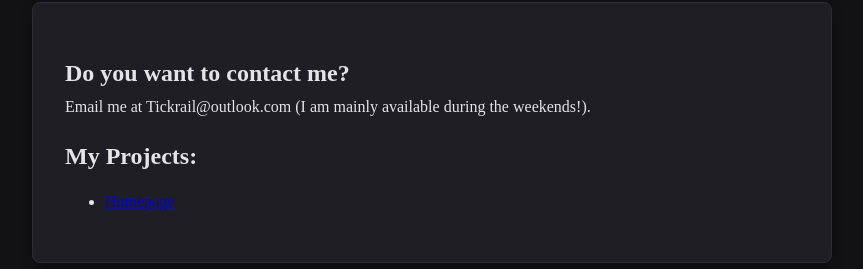
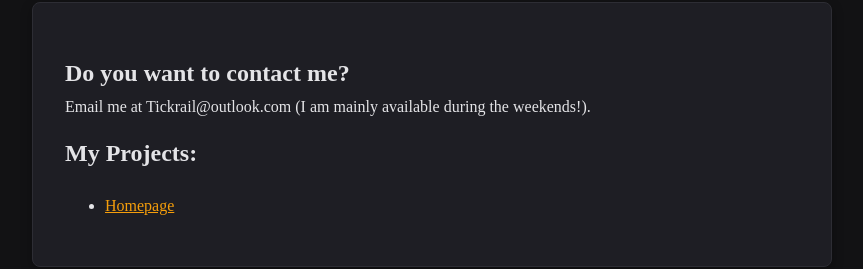
Before and after one commit to Tickrail/Tickrail.github.io, a plain HTML site: page index.html in a window 1280 px wide. Shown: the part 237-506 px from the top of the page, without its empty margins (208-1071 px from the left). Drawn offline with Linux system fonts and the light colour scheme.

Commit message:
Refactor index.html for project links and styles
Updated project section and adjusted styles.

```diff
--- a/index.html
+++ b/index.html
@@ -52,10 +52,10 @@
             <h2 style="margin-bottom: 0;">Do you want to contact me?</h2>
             <p style="margin-top: 4px;">Email me at Tickrail@outlook.com (I am mainly available during the weekends!).</p>
 
-            <h2 style="margin-bottom: 0;">My Projects:</h2>
+            <h2 style="margin-top: 0;">My Projects:</h2>
             <ul>
-                <li style="margin-top: 4px;">
-                    <a href="https://Tickrail.github.io">Homepage</a>
+                <li>
+                    <a href="https://Tickrail.github.io" style="color: #f59e0b; display: inline-block; margin-top: 4px;">Homepage</a>
                 </li>
             </ul>
         </div>
```
